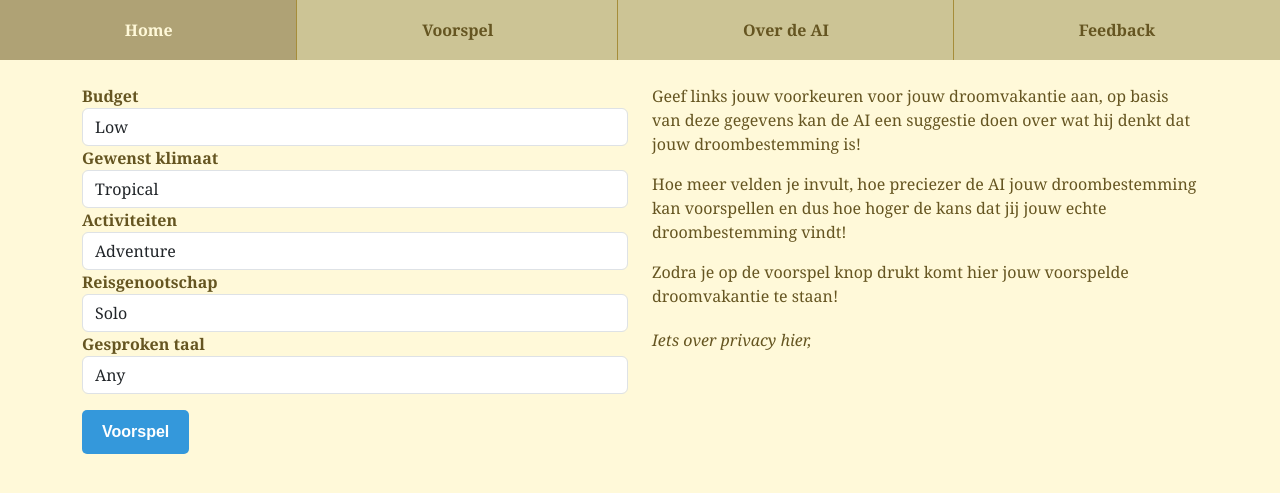
After one commit to Luca-R04/Travel-AI, a Flask app: page /voorspel in a window 1280 px wide. The commit adds this page. Shown: the top 493 px of the page. Run offline with Flask 3, Linux system fonts and the light colour scheme; parts of the project's set-up code (start-up, migrations or seed data) failed here and were passed over; some libraries are stand-ins or nearby versions.

```diff
--- a/Bad_app/app.py
+++ b/Bad_app/app.py
@@ -2,8 +2,12 @@ from flask import Flask, render_template, request, jsonify
 import joblib
 import numpy as np
 from sklearn.preprocessing import LabelEncoder
+from flask_bootstrap import Bootstrap5
+from flask import Flask
 
 app = Flask(__name__)
+
+bootstrap = Bootstrap5(app)
 
 # Load the trained model and encoder
 model = joblib.load("C:/Users/lucar/Documents/Avans/Jaar 4/Minor AI/ML/HCAID/Travel AI/Bad_App/model/Biased_Travel_AI.pkl")
--- a/Good_App/app.py
+++ b/Good_App/app.py
@@ -1,35 +1,100 @@
 from flask import Flask, render_template, request, jsonify
+from sklearn.preprocessing import LabelEncoder
 import joblib
 import numpy as np
-from sklearn.preprocessing import LabelEncoder
+from flask_bootstrap import Bootstrap5
+import json
 
 app = Flask(__name__)
 
-# Load the trained model and encoder
-model = joblib.load("C:/Users/lucar/Documents/Avans/Jaar 4/Minor AI/ML/HCAID/Travel AI/Good_App/model/Travel_AI.pkl")
+bootstrap = Bootstrap5(app)
+
+# Load the trained model
+model = joblib.load("C:/Users/lucar/Documents/Avans/Jaar 4/Minor AI/ML/HCAID/Travel AI/Good_App/model/NL_Travel_AI.pkl")
 
 # Assume we also saved the encoder to reuse it for decoding predictions
 encoder = LabelEncoder()
 encoder.classes_ = np.load("C:/Users/lucar/Documents/Avans/Jaar 4/Minor AI/ML/HCAID/Travel AI/Good_App/model/classes.npy", allow_pickle=True)  # Save classes in training script
 
+# Define the mapping dictionaries
+budget_map = {"Low": 1, "Medium": 2, "High": 3}
+climate_map = {"Tropical": 1, "Temperate": 2, "Cold": 3}
+activities_map = {"Adventure": 1, "Sightseeing": 2, "Relaxation": 3}
+companions_map = {"Solo": 1, "Couple": 2, "Family": 3, "Friends": 4}
+language_map = {"Portuguese": 1, "Japanese": 2, "English": 3, "Local Language": 4}
+
 @app.route("/")
 def index():
     return render_template("index.html")
 
-@app.route("/predict", methods=["POST"])
+@app.route("/feedback")
+def feedback():
+    return render_template("feedback.html")
+
+@app.route("/over_de_ai")
+def about():
+    return render_template("about.html")
+
+@app.route("/voorspel")
+def prediction():
+    return render_template("predict.html")
+
+
+@app.route('/predict', methods=['POST'])
 def predict():
     # Get input data from form
-    data = request.form.get("input_data")
-    # Convert to numpy array; replace this with your format of data entry
-    input_data = np.array(data.split(',')).astype(float).reshape(1, -1)
+    data = json.loads(request.data.decode("utf-8")).get('data')
 
-    # Predict the encoded class
-    encoded_prediction = model.predict(input_data)[0]
+    # Parse input data; assume data comes in the order of: budget, climate, activities, companions, language, destination
+    budget, climate, activities, companions, language = data.split(',')
 
-    # Decode to original class
-    prediction = encoder.inverse_transform([encoded_prediction])[0]
+    # Encode input data using predefined maps
+    encoded_input = np.array([
+        budget_map.get(budget.strip(), 0),    # Default to 0 if not found
+        climate_map.get(climate.strip(), 0),
+        activities_map.get(activities.strip(), 0),
+        companions_map.get(companions.strip(), 0),
+        # language_map.get(language.strip(), 0),
+    ]).reshape(1, -1)
 
-    return jsonify({"prediction": prediction})
+    print(encoded_input)
+
+    # Predict the class
+    encoded_prediction = model.predict(encoded_input)
+
+    print(encoded_prediction)
+
+    # Since you may want to decode the prediction, ensure your destination map is correctly structured
+    # This assumes encoded_prediction corresponds directly to the destination mapping.
+    prediction = encoder.inverse_transform(encoded_prediction)  # Get the destination name from the map
+
+    # WIP?
+    # booking_link = f"https://booking/{prediction.replace(' ', '-').lower()}/hotel"
+    # alternative_links = [
+    #     f"https://booking/{prediction.replace(' ', '-').lower()}/hostel",
+    #     f"https://booking/{prediction.replace(' ', '-').lower()}/resort"
+    # ]
+
+    # Example destination for demonstration
+    booking_link = f"https://booking/temp/hotel"
+    alternative_links = [
+        f"https://booking/temp/hostel",
+        f"https://booking/temp/resort"
+    ]
+
+    # Create an HTML snippet to be displayed on the page
+    result_html = f"""
+    <p>Jouw droombestemming is: <strong>{prediction}</strong></p>
+    <p>Boek nu: <a href="{booking_link}" target="_blank">{booking_link}</a></p>
+    <p>Liever een andere accommodatie?</p>
+    <ul>
+        <li><a href="{alternative_links[0]}" target="_blank">{alternative_links[0]}</a></li>
+        <li><a href="{alternative_links[1]}" target="_blank">{alternative_links[1]}</a></li>
+    </ul>
+    <p>Deze resultaten zijn gebaseerd op:</p>
+    """
+
+    return jsonify(prediction=result_html)
 
 if __name__ == "__main__":
     app.run(debug=True)
--- a/Good_App/static/style.css
+++ b/Good_App/static/style.css
@@ -1,13 +1,212 @@
 body {
-    font-family: Arial, sans-serif;
+    background-color: #FFF9D9;
+    color: #655521;
+    font-family: 'Georgia', serif;
+}
+
+.container-fluid {
+    padding: 0px;
+}
+
+
+.navbar-fullwidth {
+    background-color: #CCC495 !important;
+    padding: 0px;
+}
+
+.navbar-nav .nav-link {
+    font-weight: bold;
+    color: #655521 !important;
+    position: relative;
+    padding: 18px 20px;
+    transition: transform 0.1s ease; /* Zorgt voor een vloeiende overgang */
+}
+
+.navbar-nav .nav-link:hover {
+    background-color: #AFA275; /* Verandert de achtergrondkleur bij hover */
+    color: #FFF9D9 !important; /* Verandert de tekstkleur bij hover */
+}
+
+.navbar-nav .nav-link:active {
+    transform: translateY(2px); /* Schuift de knop iets naar beneden */
+    box-shadow: inset 0 2px 4px rgba(0, 0, 0, 0.3); /* Geeft een lichte schaduw aan de binnenkant */
+}
+
+.navbar-nav .nav-item:not(:last-child) .nav-link::after {
+    content: "";
+    position: absolute;
+    right: 0;
+    top: 0;
+    bottom: 0;
+    width: 1px;
+    background-color: #A68D3A; /* Kleur van de scheidingslijn */
+    height: 100%;
+}
+
+.navbar-nav .nav-item {
+    flex: 1;
     text-align: center;
-    margin-top: 50px;
 }
-form {
-    display: inline-block;
+
+.form-group label {
+    font-weight: bold;
+}
+
+.privacy-text {
+    font-style: italic;
     margin-top: 20px;
 }
-input, button {
+
+#result {
+    font-weight: bold;
+    font-size: 1.2em;
+    margin-top: 20px;
+}
+
+/* Algemene stijl voor de feedbacksectie */
+.feedback-section {
+    background-color: #FFF9D9; /* Achtergrondkleur van de sectie */
+    color: #655521; /* Tekstkleur */
+    font-family: 'Arial', sans-serif;
+    padding: 20px;
+    border-radius: 8px;
+    max-width: 600px;
+    margin: 0 auto;
+    text-align: center;
+  }
+
+  /* Titelstijl */
+  .feedback-section h2 {
+    font-family: 'Brush Script MT', cursive;
+    font-size: 2.5em;
+    color: #655521;
+    margin: 10px 0px;
+  }
+
+  /* Introductietekststijl */
+  .feedback-section .intro-text {
+    font-family: 'Georgia', serif;
+    font-size: 1em;
+    color: #655521;
+    margin-bottom: 20px;
+  }
+
+  /* Formulierstijl */
+  .feedback-form {
+    text-align: left;
+  }
+
+  /* Label stijl */
+  .feedback-form label {
+    font-family: 'Georgia', serif;
+    font-size: 1em;
+    color: #655521;
+    margin-bottom: 5px;
+    display: block;
+  }
+
+  /* Textarea stijl */
+  .feedback-form textarea {
+    width: 100%;
+    padding: 10px;
+    border: 1px solid #655521;
+    border-radius: 4px;
+    font-family: Arial, sans-serif;
+    font-size: 1em;
+    resize: vertical;
+    margin-bottom: 20px;
+  }
+
+  /* E-mail sectie */
+  .email-section {
+    display: flex;
+    flex-direction: column;
+    margin-bottom: 10px;
+  }
+
+  /* Invoerveld voor e-mail */
+  .feedback-form input[type="email"] {
+    width: 100%;
     padding: 8px;
-    margin: 5px;
-}
+    border: 1px solid #655521;
+    border-radius: 4px;
+    font-family: Arial, sans-serif;
+    font-size: 1em;
+    margin-bottom: 10px;
+  }
+
+  /* E-mailnotitie */
+  .email-note {
+    font-size: 0.9em;
+    color: #655521;
+    font-style: italic;
+  }
+
+  /* Verstuur knop */
+  .btn-primary {
+    background-color: #3498db;
+    color: white;
+    font-family: Arial, sans-serif;
+    font-size: 1em;
+    padding: 10px 20px;
+    border: none;
+    border-radius: 5px;
+    cursor: pointer;
+    font-weight: bold;
+  }
+
+  .btn-primary:hover {
+    background-color: #2980b9;
+  }
+
+  .welcome-section {
+    width: 100%;
+    background-color: #FFF9D9; /* Achtergrondkleur */
+    color: #655521; /* Tekstkleur */
+    font-family: 'Georgia', serif;
+    padding: 40px 20px;
+    box-sizing: border-box;
+  }
+
+  .content-container {
+    display: flex;
+    align-items: center;
+    max-width: 1200px; /* Maximale breedte van de inhoud */
+    margin: 0 auto; /* Centreert de inhoud */
+  }
+
+  /* Tekstgedeelte */
+  .text-content {
+    flex: 1;
+    padding: 20px;
+  }
+
+  /* Titelstijl */
+  .text-content h1 {
+    font-family: 'Italianno';
+    font-size: 2.5em;
+    color: #655521;
+    margin-bottom: 10px;
+  }
+
+  /* Stijl voor de intro- en missietekst */
+  .text-content .intro-text,
+  .text-content .mission-text,
+  .text-content .cta-text {
+    font-size: 1.1em;
+    margin-bottom: 15px;
+    line-height: 1.6;
+  }
+
+  /* Afbeeldingsgedeelte */
+  .image-content {
+    flex: 1;
+    text-align: right;
+    padding: 20px;
+  }
+
+  .image-content img {
+    max-width: 100%;
+    height: auto;
+    border-radius: 8px;
+  }
--- /dev/null
+++ b/Good_App/templates/predict.html
@@ -0,0 +1,147 @@
+
+<!DOCTYPE html>
+<html lang="nl">
+  <head>
+    <meta charset="UTF-8" />
+    <meta name="viewport" content="width=device-width, initial-scale=1.0" />
+    <title>Voorspel Droomvakantie</title>
+    {{ bootstrap.load_css() }}
+    <link
+      rel="stylesheet"
+      href="{{ url_for('static', filename='style.css') }}"
+    />
+  </head>
+  <body>
+    <div class="container-fluid">
+      <!-- Verander container naar container-fluid om de volledige breedte te benutten -->
+      <!-- Navbar -->
+      <nav
+        class="navbar navbar-expand-lg navbar-light bg-light navbar-fullwidth"
+      >
+        <ul class="navbar-nav w-100">
+          <!-- Voeg w-100 toe om ervoor te zorgen dat de ul de volledige breedte neemt -->
+          <li class="nav-item flex-fill text-center">
+            <a class="nav-link" href="./">Home</a>
+          </li>
+          <li class="nav-item flex-fill text-center">
+            <a class="nav-link" href="/voorspel">Voorspel</a>
+          </li>
+          <li class="nav-item flex-fill text-center">
+            <a class="nav-link" href="/over_de_ai">Over de AI</a>
+          </li>
+          <li class="nav-item flex-fill text-center">
+            <a class="nav-link" href="/feedback">Feedback</a>
+          </li>
+        </ul>
+      </nav>
+    </div>
+    <div class="container">
+      <!-- Form Section -->
+      <div class="row mt-4">
+        <div class="col-md-6">
+          <form id="prediction-form">
+            <div class="form-group">
+              <label for="budget">Budget</label>
+              <select class="form-control" id="budget" name="budget">
+                <option>Low</option>
+                <option>Medium</option>
+                <option>High</option>
+              </select>
+            </div>
+            <div class="form-group">
+              <label for="climate">Gewenst klimaat</label>
+              <select class="form-control" id="climate" name="climate">
+                <option>Tropical</option>
+                <option>Temperate</option>
+                <option>Cold</option>
+              </select>
+            </div>
+            <div class="form-group">
+              <label for="activities">Activiteiten</label>
+              <select class="form-control" id="activities" name="activities">
+                <option>Adventure</option>
+                <option>Sightseeing</option>
+                <option>Relaxation</option>
+              </select>
+            </div>
+            <div class="form-group">
+              <label for="companions">Reisgenootschap</label>
+              <select class="form-control" id="companions" name="companions">
+                <option>Solo</option>
+                <option>Couple</option>
+                <option>Family</option>
+                <option>Friends</option>
+              </select>
+            </div>
+            <div class="form-group">
+              <label for="language">Gesproken taal</label>
+              <select class="form-control" id="language" name="language">
+                <option>Any</option>
+                <option>Portuguese</option>
+                <option>Japanese</option>
+                <option>English</option>
+                <option>Local Language</option>
+              </select>
+            </div>
+            <input
+              type="submit"
+              value="Voorspel"
+              class="btn btn-primary mt-3"
+            />
+          </form>
+        </div>
+
+        <div class="col-md-6">
+          <p>
+            Geef links jouw voorkeuren voor jouw droomvakantie aan, op basis van
+            deze gegevens kan de AI een suggestie doen over wat hij denkt dat
+            jouw droombestemming is!
+          </p>
+          <p>
+            Hoe meer velden je invult, hoe preciezer de AI jouw droombestemming
+            kan voorspellen en dus hoe hoger de kans dat jij jouw echte
+            droombestemming vindt!
+          </p>
+          <p>
+            Zodra je op de voorspel knop drukt komt hier jouw voorspelde
+            droomvakantie te staan!
+          </p>
+          <p class="privacy-text">Iets over privacy hier,</p>
+          <div id="result"></div>
+        </div>
+      </div>
+    </div>
+
+    <script>
+      document
+        .getElementById("prediction-form")
+        .addEventListener("submit", async function (event) {
+          event.preventDefault();
+
+          const formData =
+            document.forms["prediction-form"]["budget"].value +
+            "," +
+            document.forms["prediction-form"]["climate"].value +
+            "," +
+            document.forms["prediction-form"]["activities"].value +
+            "," +
+            document.forms["prediction-form"]["companions"].value +
+            "," +
+            document.forms["prediction-form"]["language"].value;
+
+          console.log(formData);
+          const response = await fetch("/predict", {
+            method: "POST",
+            body: JSON.stringify({
+              data: formData,
+            }),
+          });
+
+          const result = await response.json();
+          document.getElementById("result").innerHTML = result.prediction;
+        });
+    </script>
+
+    {{ bootstrap.load_js() }}
+  </body>
+</html>
```
Also changed, not shown: Good_App/model/test.py (added, +19 -0 lines), Good_App/templates/Feedback.html (added, +58 -0 lines), Good_App/templates/about.html (added, +39 -0 lines), Good_App/templates/index.html (+58 -29 lines), strand.png (added), 2 other files.
